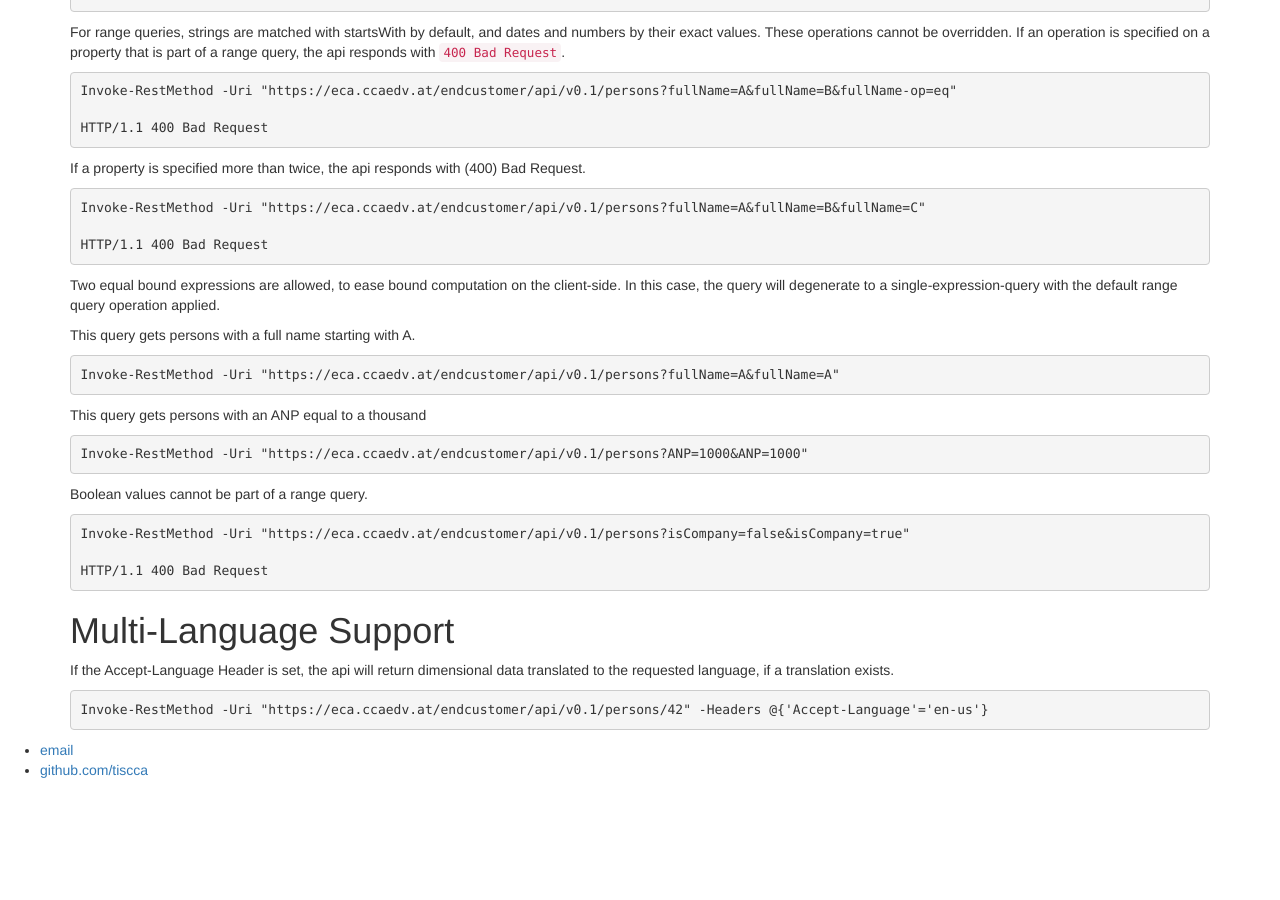
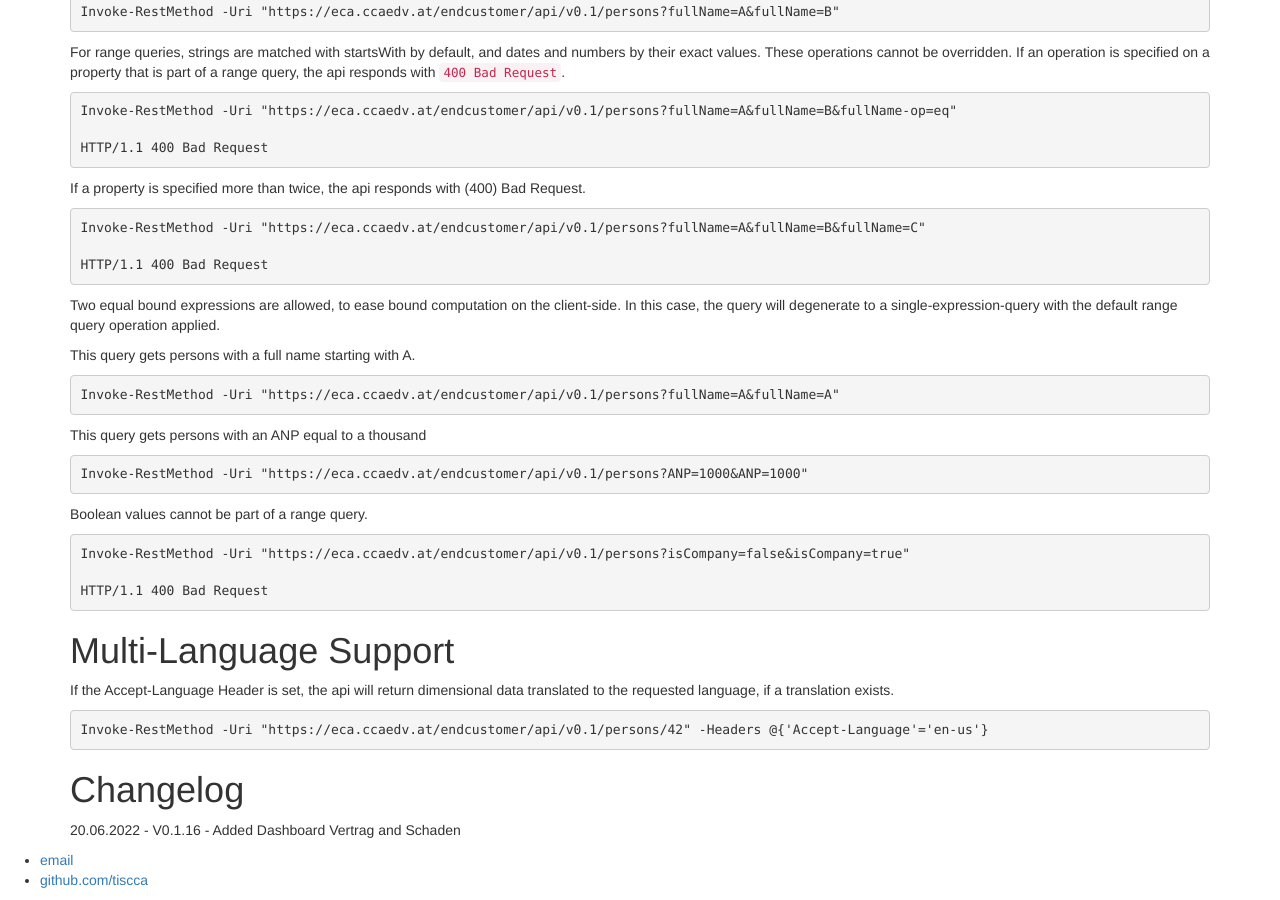
Before and after one commit to togethercca/togethercca.github.io, a Jekyll site: the page built from _pages/endCustomerApi.md, in a window 1280 px wide and 900 px high, scrolled down 7348 px. Built offline with Jekyll 4.4.1, drawn with Linux system fonts in a browser that asks for light colours; before the commit the page ends 8138 px from its top, so only the background shows below that.

Commit message:
Update endCustomerApi.md

````diff
--- a/_pages/endCustomerApi.md
+++ b/_pages/endCustomerApi.md
@@ -436,3 +436,7 @@ If the Accept-Language Header is set, the api will return dimensional data trans
 ```powershell
 Invoke-RestMethod -Uri "https://eca.ccaedv.at/endcustomer/api/v0.1/persons/42" -Headers @{'Accept-Language'='en-us'}
 ```
+
+Changelog
+======================
+20.06.2022 - V0.1.16 - Added Dashboard Vertrag and Schaden
````
